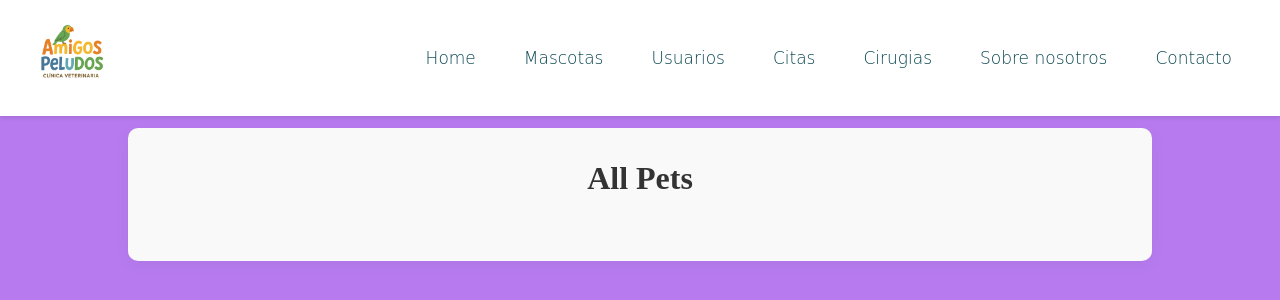
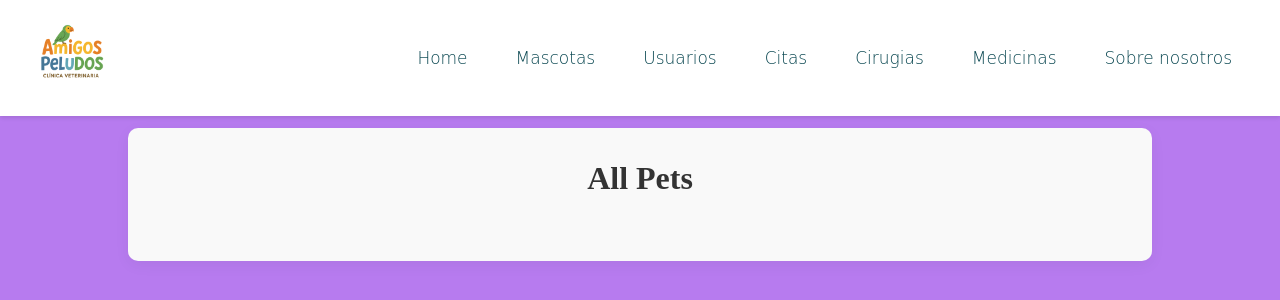
Before and after one commit to Laughcheeta1/VeterinaryPythonPracticalCourse, a Django app: a page that uses main_page/templates/navbar.html in a window 1280 px wide. Shown: the top 300 px of the page. Run offline with Django 5.2, Linux system fonts and the light colour scheme; data that the repository does not hold is empty; some web fonts are replaced.

Commit message:
Updated the navbar

```diff
--- a/main_page/templates/navbar.html
+++ b/main_page/templates/navbar.html
@@ -17,7 +17,7 @@
         <a href="{% url 'users_landing_page' %}" class="navbar-btn">Usuarios</a>
         <a href="{% url 'appointments_landing_page' %}" class="navbar-btn">Citas</a>
         <a href="{% url 'surgeries_landing_page' %}" class="navbar-btn">Cirugias</a>
+        <a href="#" class="navbar-btn">Medicinas</a>
         <a href="#" class="navbar-btn">Sobre nosotros</a>
-        <a href="#" class="navbar-btn">Contacto</a>
     </div>
 </nav>
```
